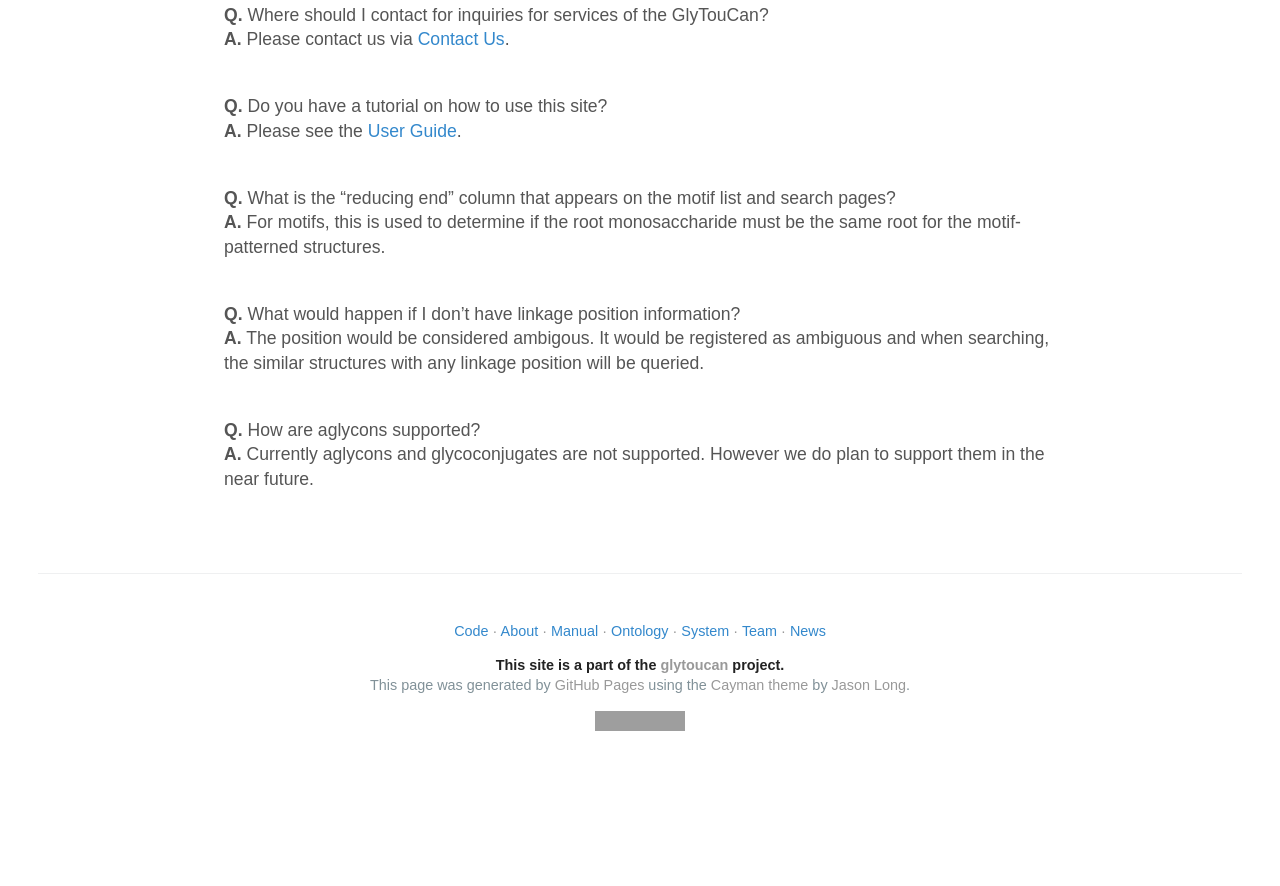
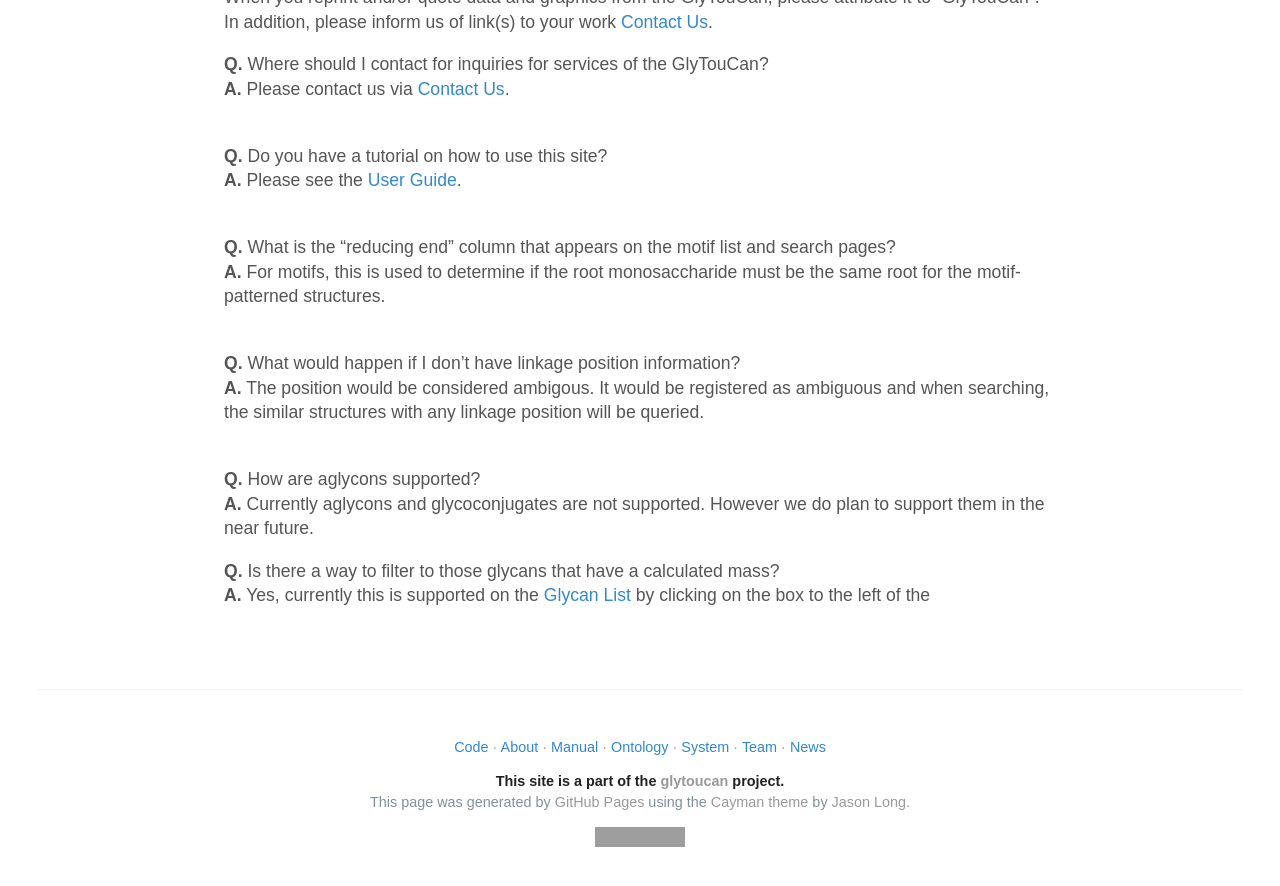
Before and after one commit to glytoucan/glytoucan, a Jekyll site: the page built from FAQ/index.md, in a window 1280 px wide and 900 px high, scrolled down 1635 px. Shown: the top 886 px of the window. Built offline with Jekyll 4.4.1, drawn with Linux system fonts in a browser that asks for light colours; nearby versions of some CDN libraries; before the commit the page ends 2419 px from its top, so only the background shows below that; some of the changed text lies outside the part shown; grey boxes are pictures that could not be loaded.

Commit message:
calculated mass filter

```diff
--- a/FAQ/index.md
+++ b/FAQ/index.md
@@ -62,3 +65,6 @@
 
 **Q.** How are aglycons supported?<br>
 **A.** Currently aglycons and glycoconjugates are not supported.  However we do plan to support them in the near future.
+
+**Q.** Is there a way to filter to those glycans that have a calculated mass? <br>
+**A.** Yes, currently this is supported on the [Glycan List](glytoucan.org/Structures) by clicking on the box to the left of the
```
Also changed, not shown: other parts of FAQ/index.md (+4 -1 lines).
